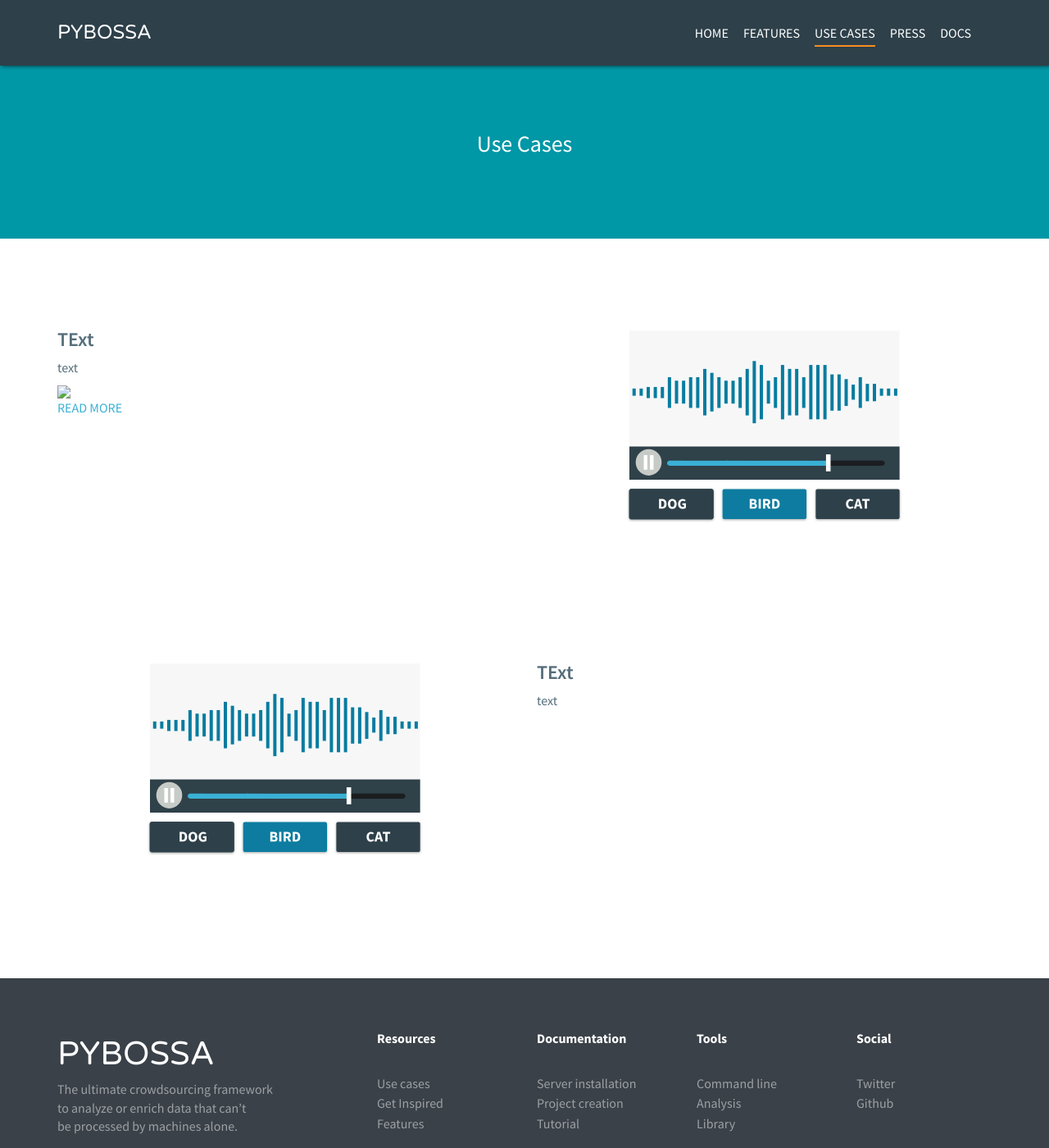
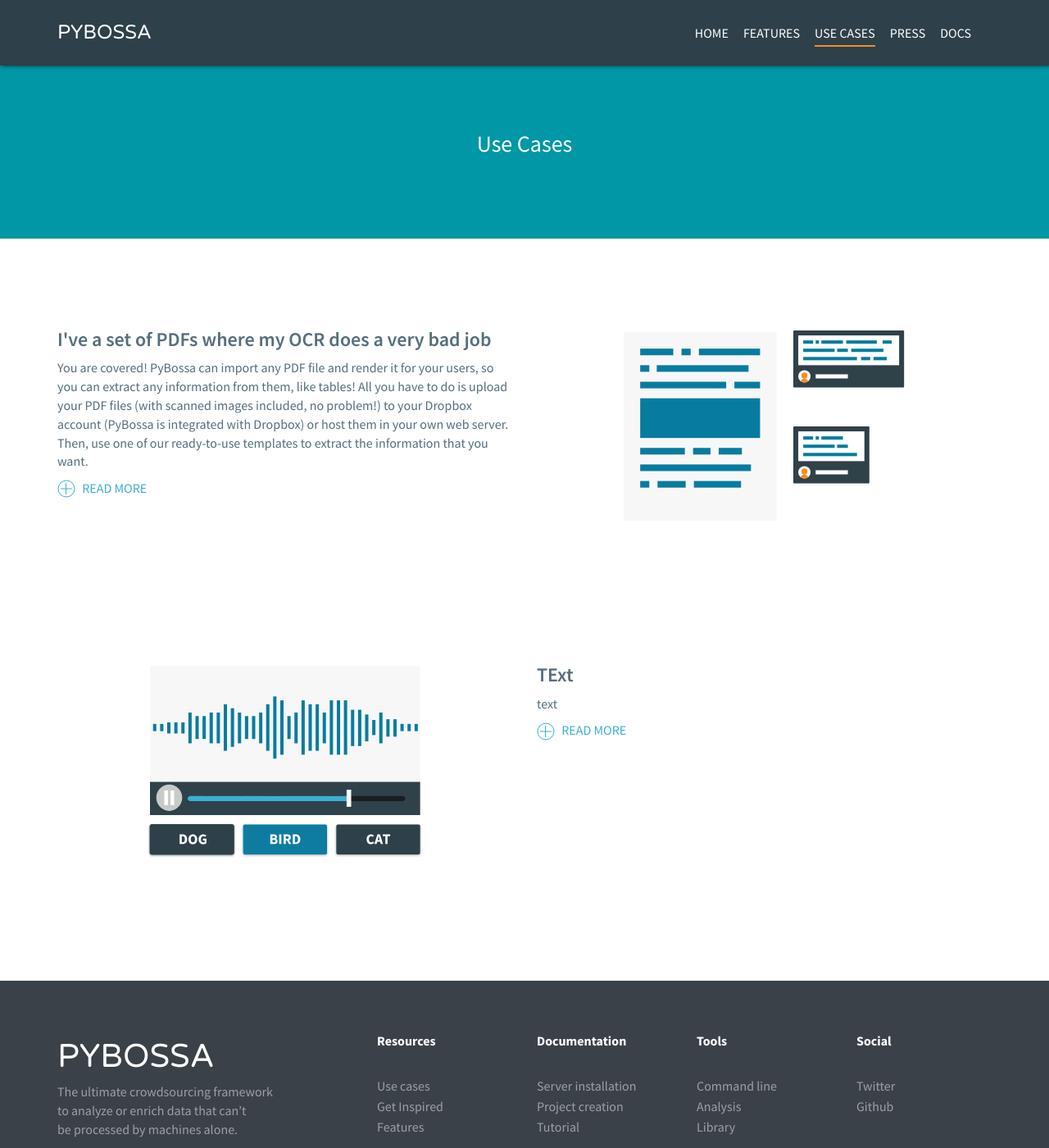
Before and after one commit to Scifabric/pybossa.github.io, a Jekyll site: the page built from usecases/index.html, in a window 1280 px wide and 1400 px high. Shown: the whole window at 82% size. Built offline with Jekyll 4.4.1, drawn with Linux system fonts in a browser that asks for light colours; nearby versions of some CDN libraries; Markdown is read by kramdown in place of the engine named in the settings; a style sheet for code colours, icons or effects is not loaded.

Commit message:
Read more.

```diff
--- a/_sass/usecases/_all.scss
+++ b/_sass/usecases/_all.scss
@@ -11,4 +11,22 @@
     color: $blue;
     text-transform: uppercase;
     font-size: 16px;
+
+    img {
+        display: inline-block;
+        padding-right: 5px;
+        margin-top: -2px;
+    }
 }
+
+.collapse{
+    display: inline-block;
+    overflow: hidden;
+    max-height: 0px;
+    transition: max-height 450ms cubic-bezier(0.55, 0.085, 0.68, 0.53) 0s;
+}
+
+.rotated {
+    transform: rotate(45deg);
+    transition: rotate 450ms cubic-bezier(0.55, 0.085, 0.68, 0.53) 0s;
+}
--- a/usecases/index.html
+++ b/usecases/index.html
@@ -18,13 +18,14 @@
     <div class="container pictures">
         <div class="row padding-top-90 padding-bottom-150">
             <div class="col-md-6">
-                <h2>TExt</h2>
-                <p>text</p>
-                <p class="more"><img src="#"></img> read more<p>
+                <h2>I've a set of PDFs where my OCR does a very bad job</h2>
+                <p>You are covered! PyBossa can import any PDF file and render it for your users, so you can extract any information from them, like tables! All you have to do is upload your PDF files (with scanned images included, no problem!) to your Dropbox account (PyBossa is integrated with Dropbox) or host them in your own web server. Then, use one of our ready-to-use templates to extract the information that you want.</p>
+                <p id="PdfMore" class="more"><img class="plus-icon" src="/assets/img/plus-icon.svg"></img> <span>read more</span><p>
+                <p id="longPdf" class="collapse">The templates allow you to zoom in and out from the PDF (this is pretty handy when documents are written by hand) and move between pages. A task could involve the analysis of a full document, or just a few pages. It's up to you to decide. Moreover, due to the PyBossa.JS library you can integrate your template with third party online services like Open Corporates or Encyclopedia of Life to run queries about the data contained in the PDFs, so your users can input the best possible information. Simple yet advanced!</p>
             </div>
             <div class="col-md-6">
                 <h2></h2>
-                <img src="/assets/img/case-audio.svg">
+                <img src="/assets/img/case-pdf.svg">
             </div>
         </div>
 
@@ -36,8 +37,24 @@
             <div class="col-md-6">
                 <h2>TExt</h2>
                 <p>text</p>
+                <p class="more"><img src="/assets/img/plus-icon.svg"></img> read more<p>
+            </div>
             </div>
         </div>
 
     </div>
 </div>
+<script>
+    $("#PdfMore").on('click', function(){
+            if ($("#PdfMore img").hasClass("rotated")) {
+                $("#PdfMore img").removeClass("rotated");
+                $("#PdfMore span").html("Read more");
+                $("#longPdf").css("max-height", "0px");
+            }
+            else {
+                $("#PdfMore img").addClass("rotated");
+                $("#PdfMore span").html("Close");
+                $("#longPdf").css("max-height", "500px");
+            }
+            });
+</script>
```
